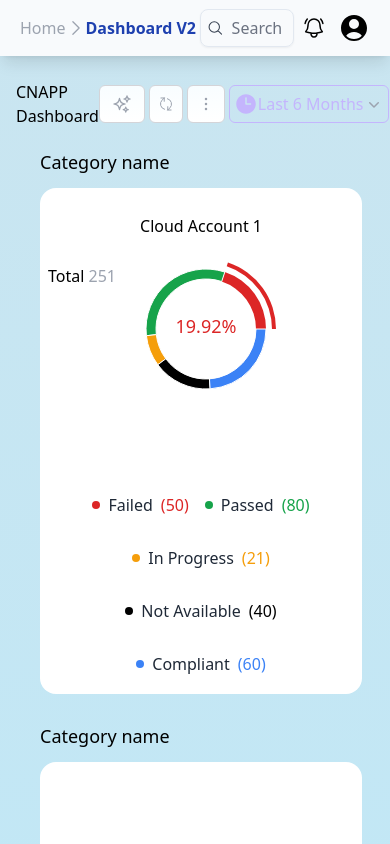
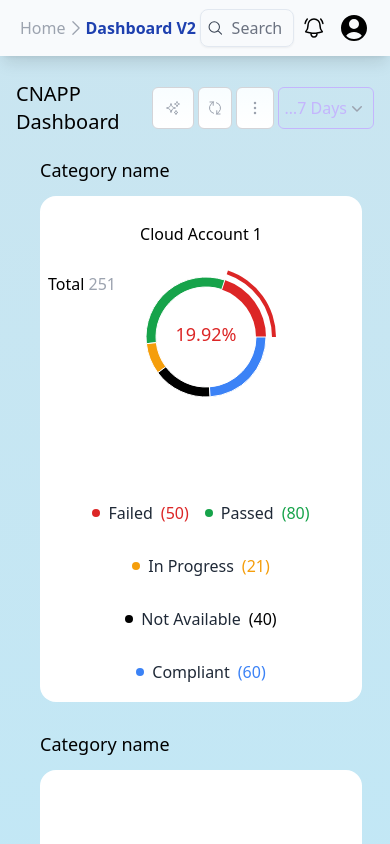
Before and after one commit to atanushil/Dashboard_Management, a React (Vite) app: page /dashboard in a window 390 px wide. Shown: the top 844 px of the page. Built offline with nearby package versions, Linux system fonts and the light colour scheme.

Commit message:
histroy is now for sm screen truncate start

```diff
--- a/src/components/common/MenuItems.jsx
+++ b/src/components/common/MenuItems.jsx
@@ -10,7 +10,7 @@ import {
 import { CheckIcon, ChevronDownIcon } from "@heroicons/react/20/solid";
 
 export default function MenuItems({ options, onSelect }) {
-  const [selected, setSelected] = useState(options[3]);
+  const [selected, setSelected] = useState(options[1]);
 
   const handleSelectOption = (option) => {
     setSelected(option);
@@ -23,7 +23,7 @@ export default function MenuItems({ options, onSelect }) {
     <Listbox value={selected} onChange={handleSelectOption}>
       <div className="relative w-full">
         <ListboxButton className=" w-full justify-between  flex items-center">
-          <span className="   truncate w-full">{selected.name}</span>
+          <span className="   truncate-start w-16  sm:w-full">{selected.name}</span>
           <span className="  h-full">
             <ChevronDownIcon
               aria-hidden="true"
@@ -42,7 +42,7 @@ export default function MenuItems({ options, onSelect }) {
               value={item}
               className="group  flex justify-between cursor-default select-none py-2  text-gray-900 data-[focus]:bg-indigo-600 data-[focus]:text-white"
             >
-              <span className="pl-2  block truncate font-normal group-data-[selected]:font-semibold ">
+              <span className="sm:pl-2  block truncate-start  font-normal group-data-[selected]:font-semibold ">
                 {item.name}
               </span>
               <span className="   inset-y-0 flex items-center px-1 text-indigo-600 group-data-[focus]:text-white [.group:not([data-selected])_&]:hidden">
--- a/src/components/common/chart/CustomStackBarChart.jsx
+++ b/src/components/common/chart/CustomStackBarChart.jsx
@@ -1,12 +1,12 @@
-const CustomStackBarChart = ({ text }) => {
+const CustomStackBarChart = ({ data, heading }) => {
   // Calculate total value
-  const total = text.content.reduce((sum, item) => sum + item.num, 0);
+  const total = data.content.reduce((sum, item) => sum + item.num, 0);
 
   return (
     <div className="grid grid-cols-1 grid-rows-5 gap-1 widget">
       {/* Heading */}
       <div className="md:justify-start flex-center flex py-2 ">
-        <p className="md:whitespace-nowrap truncate px-1">{text.heading}</p>
+        <p className="md:whitespace-nowrap truncate px-1">{heading}</p>
       </div>
       {/* Total and Bar */}
       <div className="flex flex-col gap-1">
@@ -15,7 +15,7 @@ const CustomStackBarChart = ({ text }) => {
           <span className="text-grey hover:text-slate-600">{total}</span>
         </div>
         <div className="relative w-full bg-gray-200 h-4 md:h-8 rounded-lg">
-          {text.content.reduce((acc, item, i) => {
+          {data.content.reduce((acc, item, i) => {
             const percentage = (item.num / total) * 100;
 
             acc.push(
@@ -45,7 +45,7 @@ const CustomStackBarChart = ({ text }) => {
       {/* List of items */}
       <div className="row-span-3">
         <ul className="flex-wrap flex-row flex-center gap-2 p-2">
-          {text.content.map((item, i) => (
+          {data.content.map((item, i) => (
             <li key={i} className="flex items-center space-x-2 px-2 py-1">
               <div
                 className="w-2 h-2"
--- a/src/components/dashboard/nav/DashNav.jsx
+++ b/src/components/dashboard/nav/DashNav.jsx
@@ -5,7 +5,7 @@ const DashNav = ({ name }) => {
   return (
     <div className="flex pt-6 pb-4 sm:px-3 -pl-2 items-center ">
       <div className="w-full">
-        <p className="sm:text-xl whitespace-wrap text-black font-medium font-sans">{name}</p>
+        <p className="sm:text-xl text-xl whitespace-wrap text-black font-medium font-sans">{name}</p>
       </div>
       <div className="flex justify-end sm:gap-3 gap-1">
         <PersonalizeDashboard />
--- a/src/components/dashboard/nav/History.jsx
+++ b/src/components/dashboard/nav/History.jsx
@@ -8,8 +8,8 @@ const History = () => {
     alert(selected)
   }
   return (
-    <div className="flex items-center border sm:w-44 w-34 px-1 border-violet-300 hover:border-violet-600 rounded-md hover:text-violet-600 text-violet-300 ">
-      <div className="">
+    <div className="flex items-center border sm:w-44 w-24 px-1 border-violet-300 hover:border-violet-600 rounded-md hover:text-violet-600 text-violet-300 ">
+      <div className="sm:block hidden">
         <svg
           xmlns="http://www.w3.org/2000/svg"
           viewBox="0 0 24 24"
--- a/src/components/dashboard/nav/PersonalizeDashboard.jsx
+++ b/src/components/dashboard/nav/PersonalizeDashboard.jsx
@@ -15,7 +15,7 @@ const PersonalizeDashboard = () => {
   return (
     <div>
       <button
-        className="flex items-center gap-3 border px-3 py-2 rounded-md sky-gradient-10 border-zinc text-grey hover:bg-sky-400 hover:text-slate-600 cursor-pointer whitespace-nowrap"
+        className="flex items-center gap-3 border px-3 py-3 rounded-md sky-gradient-10 border-zinc text-grey hover:bg-sky-400 hover:text-slate-600 cursor-pointer whitespace-nowrap"
         onClick={handleWidgetForm}
       >
         <p className="hidden sm:block">Personalize</p>
@@ -26,7 +26,7 @@ const PersonalizeDashboard = () => {
           viewBox="0 0 24 24"
           strokeWidth={1.5}
           stroke="currentColor"
-          className="sm:size-6 size-5"
+          className="sm:size-6 size-4"
         >
           <path
             strokeLinecap="round"
--- a/src/components/dashboard/nav/Refreshbtn.jsx
+++ b/src/components/dashboard/nav/Refreshbtn.jsx
@@ -4,7 +4,7 @@ const Refreshbtn = () => {
   };
   return (
     <button
-      className="flex items-center gap-2  border px-2 py-2 rounded-md  sky-gradient-10 border-zinc   text-grey  hover:bg-sky-400 hover:text-slate-600 cursor-pointer whitespace-nowrap"
+      className="flex items-center gap-2  border p-2 rounded-md  sky-gradient-10 border-zinc   text-grey  hover:bg-sky-400 hover:text-slate-600 cursor-pointer whitespace-nowrap"
       onClick={handelRefresh}
     >
       <svg
@@ -13,7 +13,7 @@ const Refreshbtn = () => {
         viewBox="0 0 24 24"
         strokeWidth={1.5}
         stroke="currentColor"
-        className="sm:size-5 size-4 rotate-90"
+        className="sm:size-6 size-4 rotate-90"
       >
         <path
           strokeLinecap="round"
--- a/src/components/dashboard/widget/Widget.jsx
+++ b/src/components/dashboard/widget/Widget.jsx
@@ -31,7 +31,7 @@ const Widget = () => {
         <div className="flex justify-between w-full overflow-x-auto custom-scrollbar py-2 gap-3 md:gap-2 items-center">
           {ChartData.map((item, i) => (
             <>
-              <CustomStackBarChart text={item} key={i} />
+              <CustomStackBarChart data={item} heading={item.heading} key={i} />
             </>
           ))}
           <AddWidget />
--- a/src/index.css
+++ b/src/index.css
@@ -6,6 +6,14 @@
 
 
 
+.truncate-start {
+  display: block;
+  white-space: nowrap;
+  overflow: hidden;
+  text-overflow: ellipsis;
+  direction: rtl;
+  text-align: left;
+}
 
 
 .sky-gradient-10 {
```
